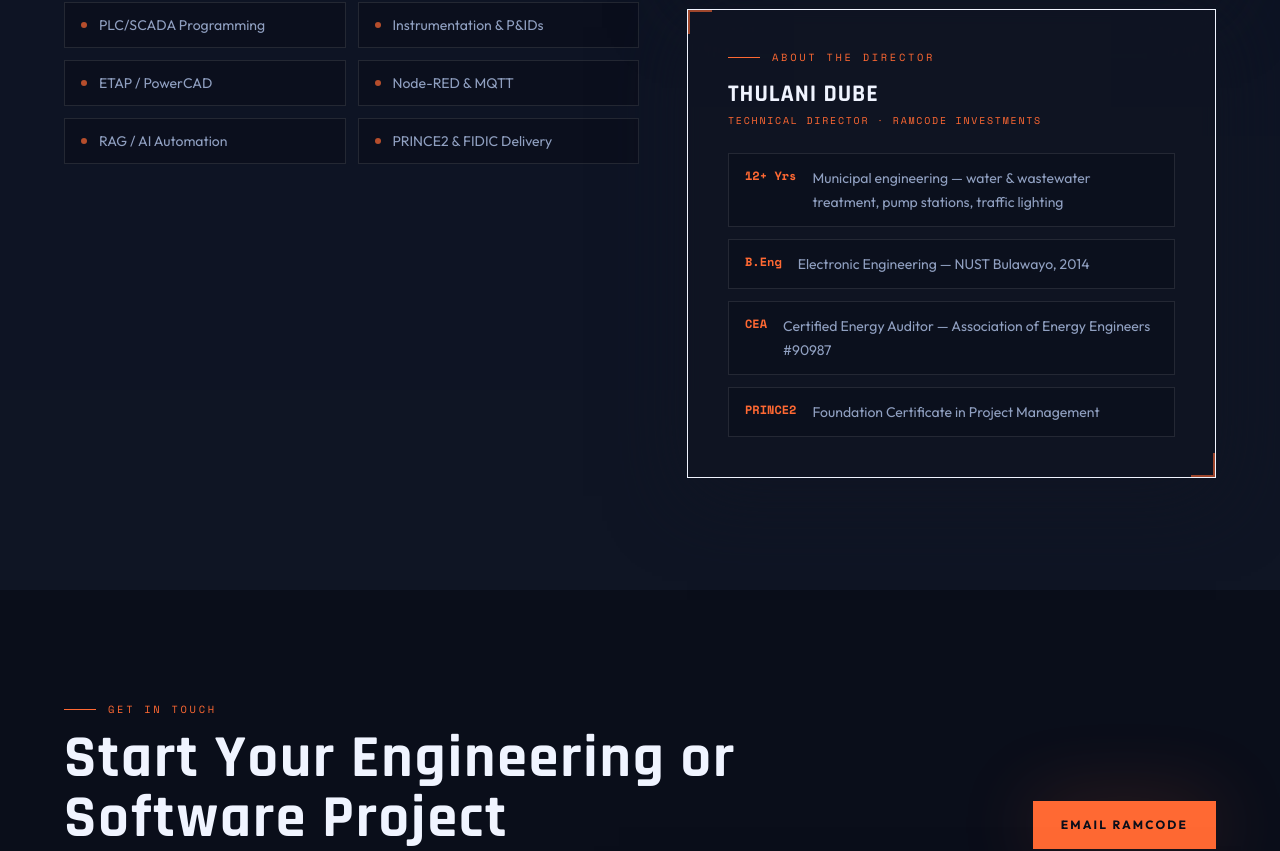
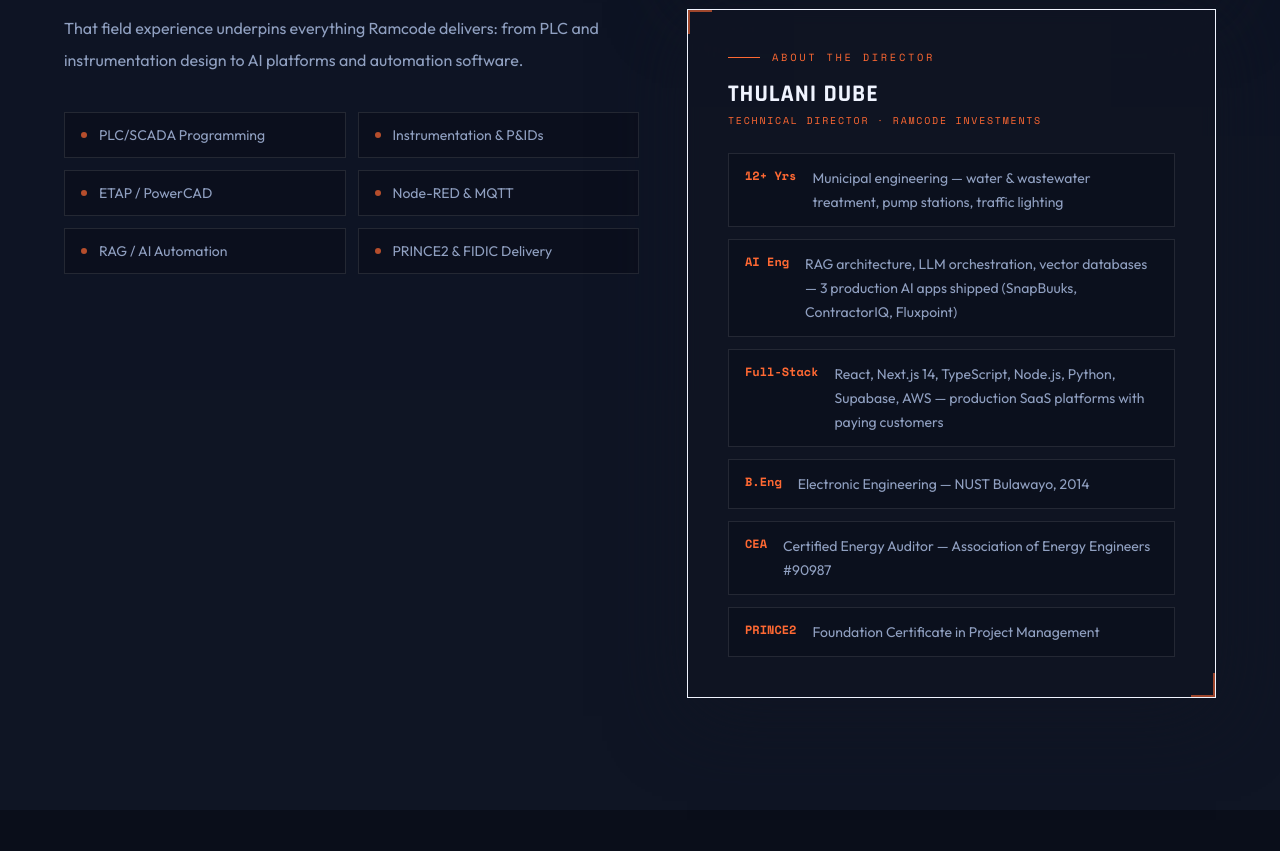
Before and after one commit to Thutsman/Ramcode, a React (Vite) app: page / in a window 1280 px wide. Shown: the part 7268-8119 px from the top of the page. Built offline with nearby package versions, Linux system fonts and the light colour scheme.

Commit message:
Add AI engineering and full-stack credentials to About the Director card
https://claude.ai/code/session_013R2JvgfvH3H47TSPRUfzUk

```diff
--- a/src/App.tsx
+++ b/src/App.tsx
@@ -783,6 +783,8 @@ function About() {
             <div className="mt-6 space-y-3">
               {[
                 ["12+ Yrs", "Municipal engineering — water & wastewater treatment, pump stations, traffic lighting"],
+                ["AI Eng", "RAG architecture, LLM orchestration, vector databases — 3 production AI apps shipped (SnapBuuks, ContractorIQ, Fluxpoint)"],
+                ["Full-Stack", "React, Next.js 14, TypeScript, Node.js, Python, Supabase, AWS — production SaaS platforms with paying customers"],
                 ["B.Eng", "Electronic Engineering — NUST Bulawayo, 2014"],
                 ["CEA", "Certified Energy Auditor — Association of Energy Engineers #90987"],
                 ["PRINCE2", "Foundation Certificate in Project Management"],
```
